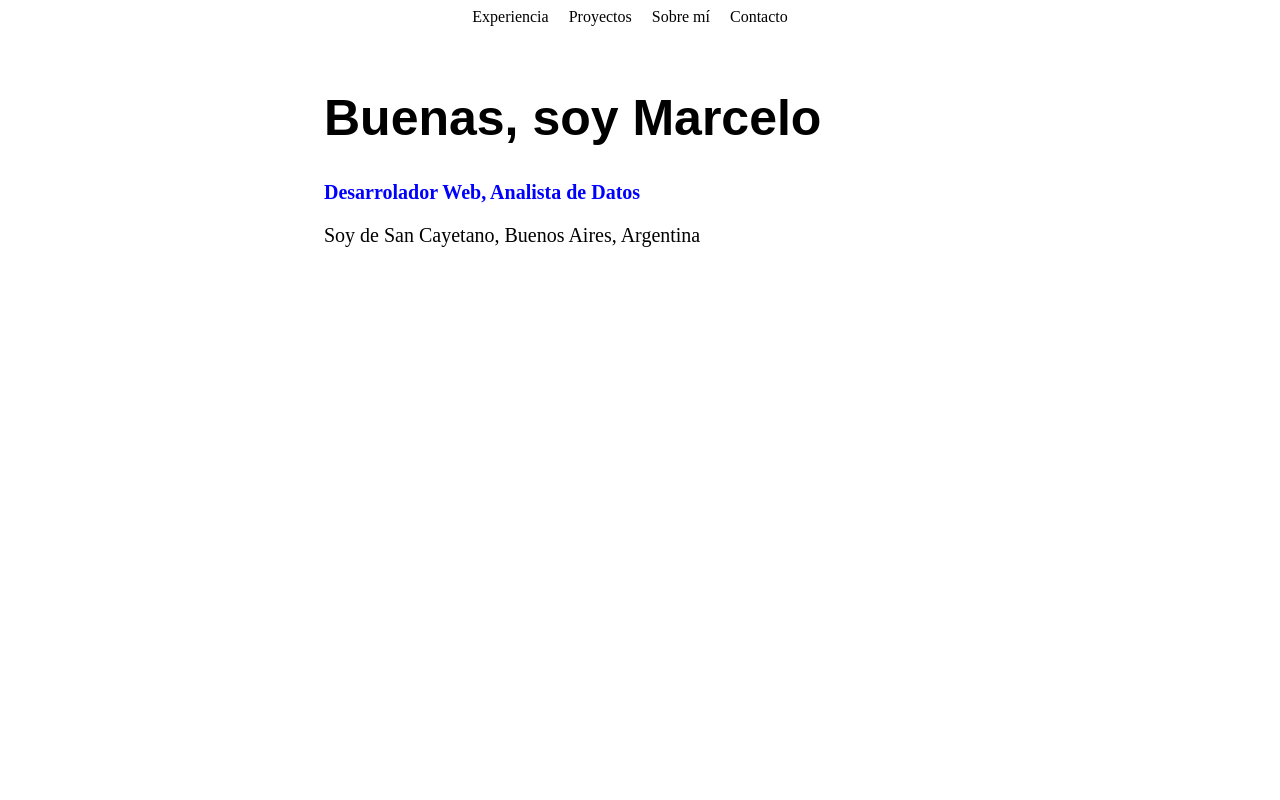
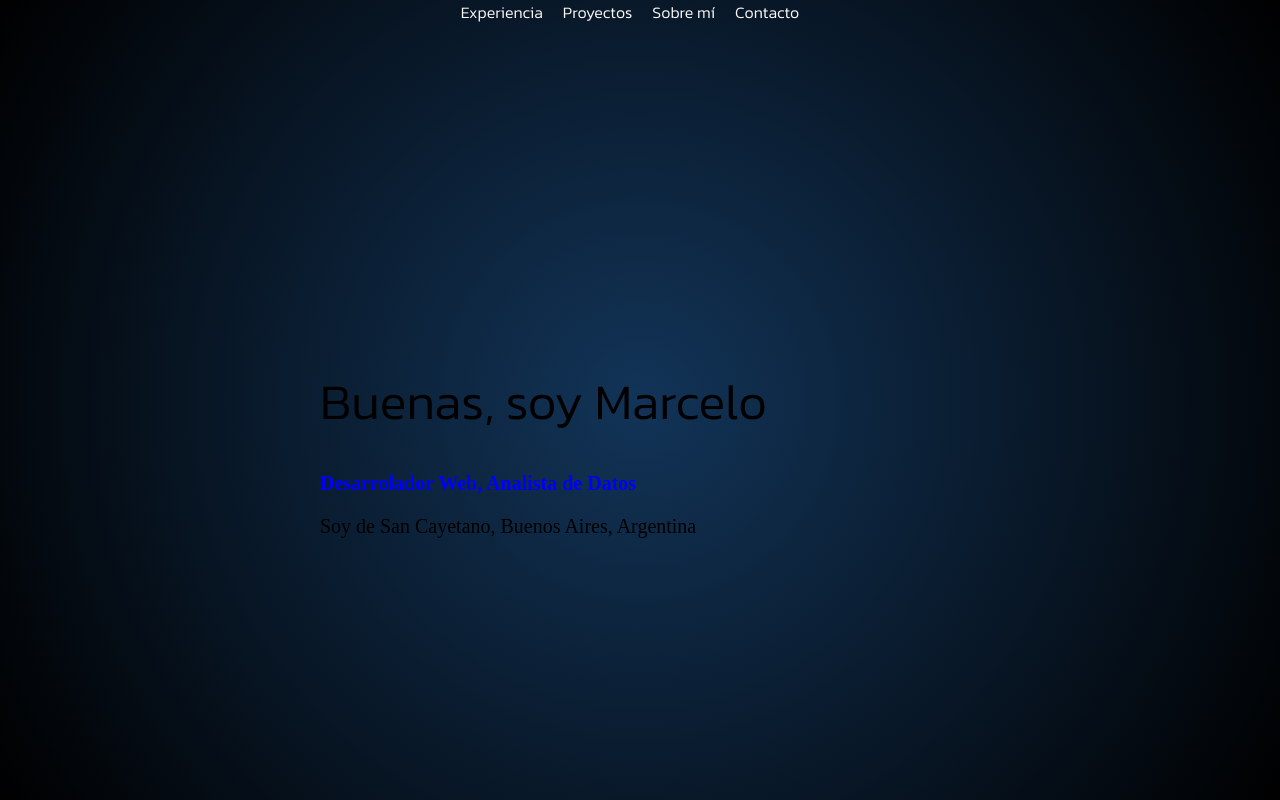
Before and after one commit to marcelotenaglia/Portfolio, a React (Vite) app in the folder portfolio/: page / in a window 1280 px wide. Built offline with nearby package versions, Linux system fonts and the light colour scheme.

Commit message:
Adelanto components

```diff
--- a/portfolio/src/components/Home/Home.css
+++ b/portfolio/src/components/Home/Home.css
@@ -1,4 +1,5 @@
 .home-container {
-    display: flex;
-    height: 100%;
+    display: grid;
+    height: 100vh;
+    background-image: radial-gradient(circle, #123458, black);
 }
--- a/portfolio/src/components/Home/Home.tsx
+++ b/portfolio/src/components/Home/Home.tsx
@@ -1,3 +1,4 @@
+import './Home.css'
 import { Navbar } from "../Navbar/Navbar"
 import { Presentation } from "../Presentation/Presentation"
 
--- a/portfolio/src/components/Navbar/Navbar.css
+++ b/portfolio/src/components/Navbar/Navbar.css
@@ -2,9 +2,17 @@
     display: flex;
     justify-content: center;
     gap: 20px;
+    margin-bottom: 0;
 }
 
 a {
+    font-family: 'Kanit-Light';
     text-decoration: none;
-    color: black;
+    color: #FDFAF6;
 }
+
+@font-face {
+    font-family: 'Kanit-Light';
+    src: url(../../assets/fonts/Kanit-Light.ttf) format('truetype');
+    font-weight: 400;
+}
--- a/portfolio/src/components/Presentation/Presentation.css
+++ b/portfolio/src/components/Presentation/Presentation.css
@@ -6,8 +6,8 @@
 
 h1 {
     font-size: 50px;
-    font-family: Arial, Helvetica, sans-serif;
-    font-weight: bold;
+    font-family: 'Kanit-Light';
+    font-weight: 700;
 }
 
 p {
@@ -18,3 +18,9 @@ p {
     color: blue;
     font-weight: bold;
 }
+
+@font-face {
+    font-family: 'Kanit-Light';
+    src: url(../../assets/fonts/Kanit-Light.ttf);
+    font-weight: 700;
+}
--- /dev/null
+++ b/portfolio/src/global.css
@@ -0,0 +1,10 @@
+/* Si creas un nuevo archivo global como src/global.css */
+html, body {
+    margin: 0;
+    padding: 0;
+    height: 100%; /* Asegura que ambos ocupen toda la altura del viewport */
+  }
+
+  #root {
+    height: 100%; /* Asegura que el div#root también ocupe toda la altura */
+  }
--- a/portfolio/src/main.tsx
+++ b/portfolio/src/main.tsx
@@ -1,6 +1,7 @@
 import { StrictMode } from 'react'
 import { createRoot } from 'react-dom/client'
 import { AppHookContainer } from './AppHookContainer.tsx'
+import './global.css'
 
 createRoot(document.getElementById('root')!).render(
   <StrictMode>
```
Also changed, not shown: portfolio/src/assets/fonts/Kanit-Light.ttf (added).
